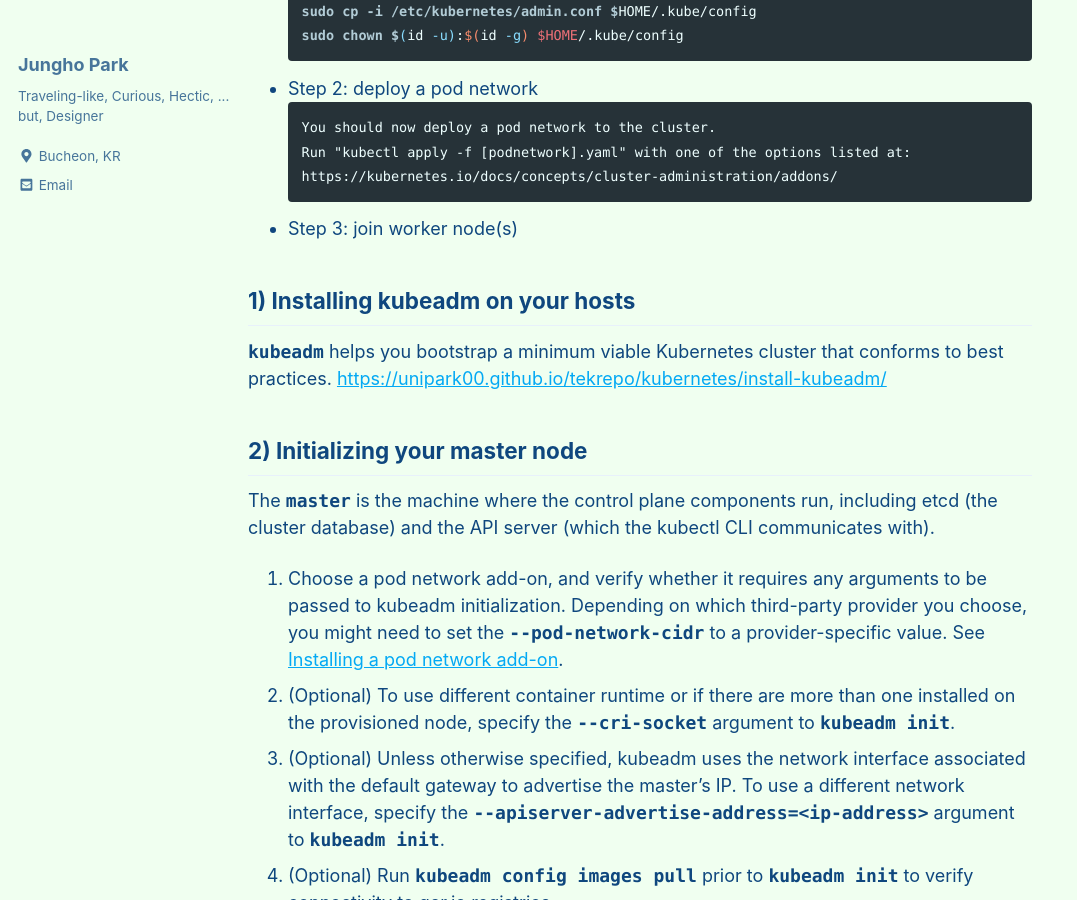
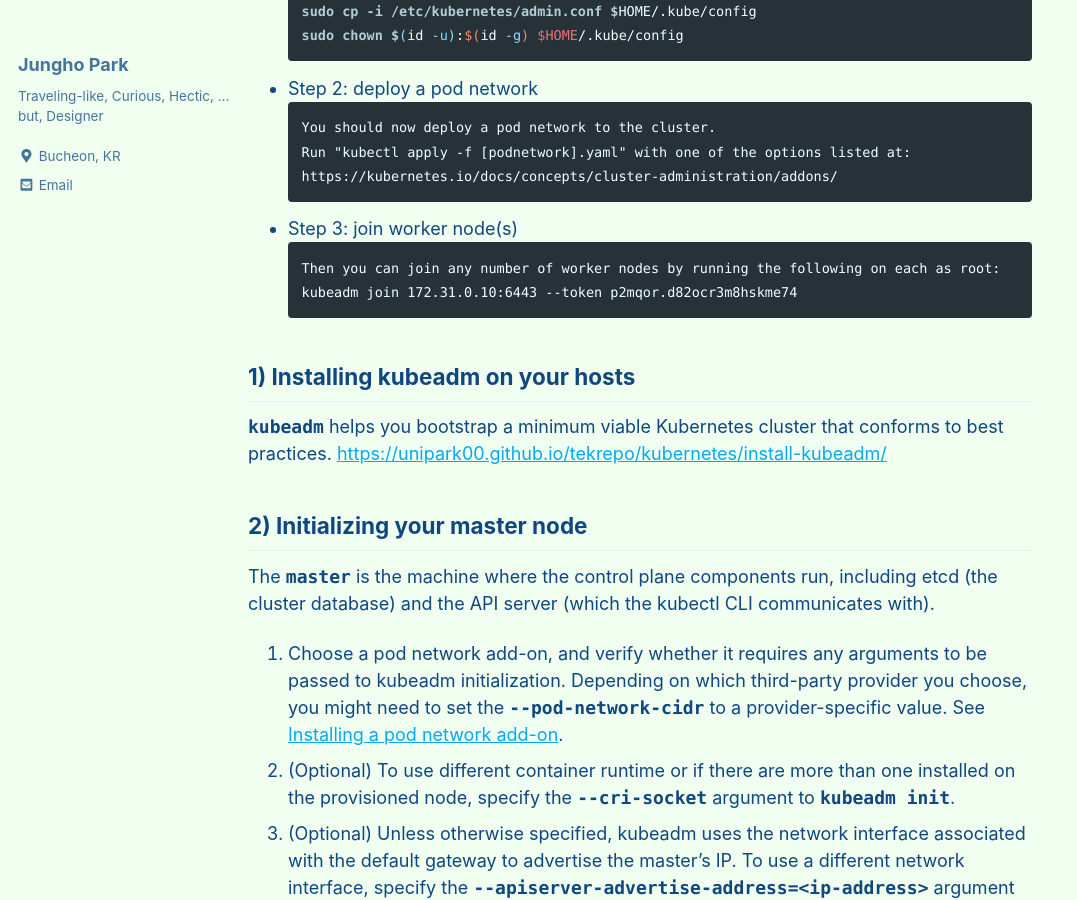
Before and after one commit to unipark00/tekrepo, a Jekyll site: the page built from _posts/2019-04-07-configure-k8s-cluster.md, in a window 1280 px wide and 900 px high, scrolled down 664 px. Shown: the whole window, without its empty margins (0-1077 px from the left). Built offline with Jekyll 4.4.1, drawn with Linux system fonts in a browser that asks for light colours; cached includes are drawn as plain includes.

Commit message:
Update 2019-04-07-configure-k8s-cluster.md

````diff
--- a/_posts/2019-04-07-configure-k8s-cluster.md
+++ b/_posts/2019-04-07-configure-k8s-cluster.md
@@ -31,6 +31,10 @@ Run "kubectl apply -f [podnetwork].yaml" with one of the options listed at:
   https://kubernetes.io/docs/concepts/cluster-administration/addons/
 ```
 * Step 3: join worker node(s)
+```console
+Then you can join any number of worker nodes by running the following on each as root:
+kubeadm join 172.31.0.10:6443 --token p2mqor.d82ocr3m8hskme74
+```
 
 ## 1) Installing kubeadm on your hosts
 **`kubeadm`** helps you bootstrap a minimum viable Kubernetes cluster that conforms to best practices.
````
